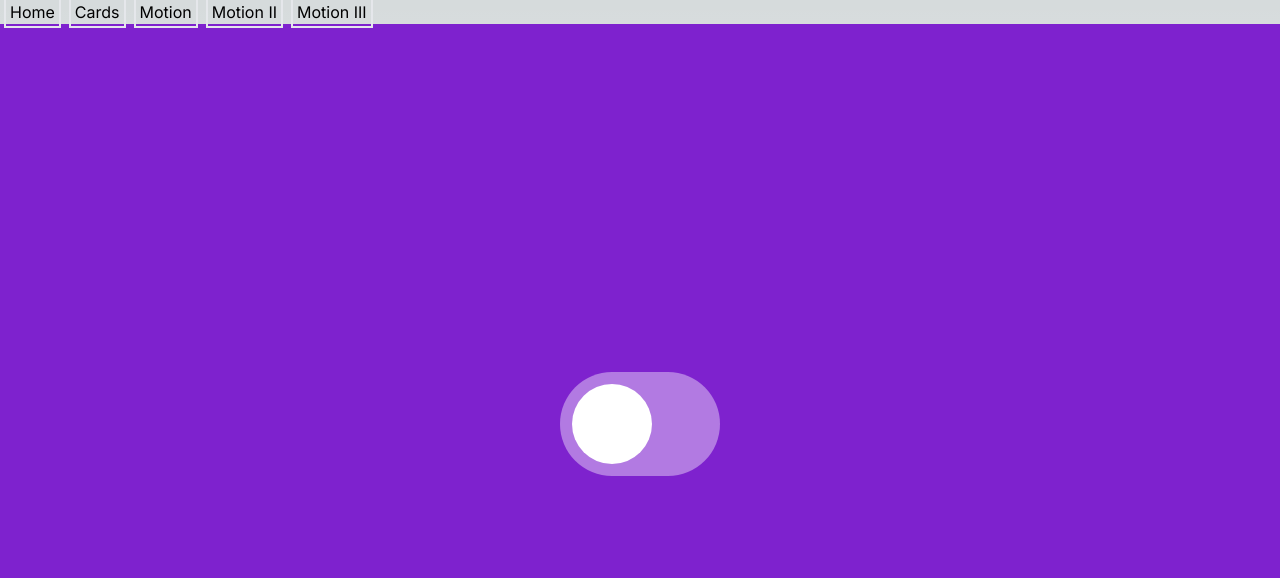
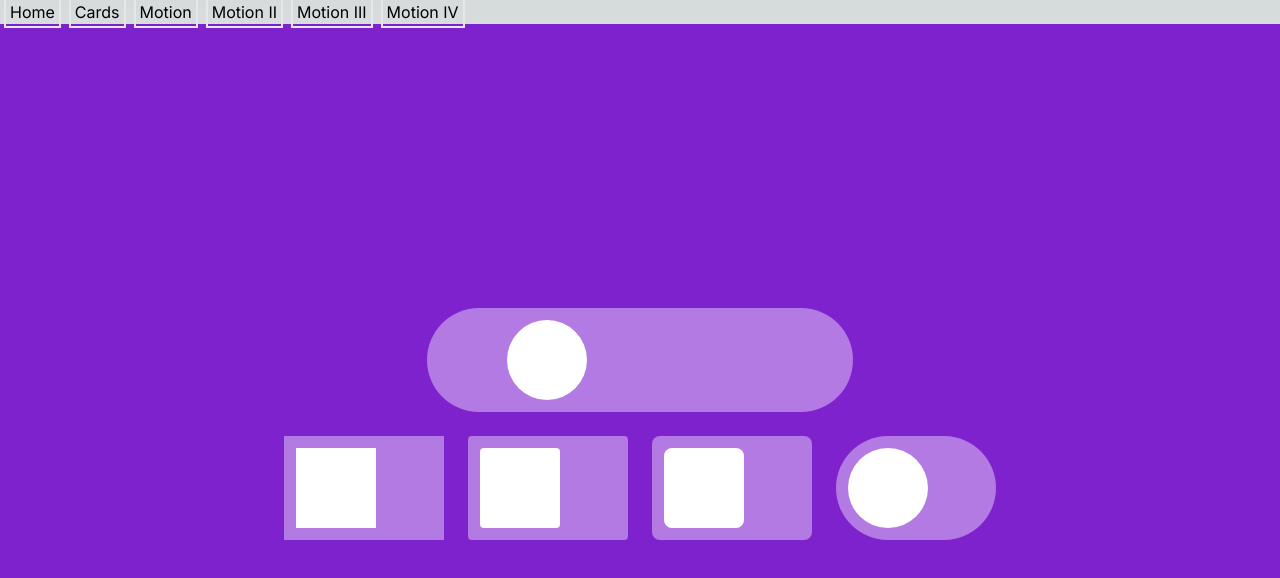
Before and after one commit to davidbeshensky/NextJSTailwindPlayground, a Next.js app: page /FramrMotionTest3 in a window 1280 px wide. Shown: the top 578 px of the page. Built offline with nearby package versions, Linux system fonts and the light colour scheme.

Commit message:
new commit

```diff
--- a/app/FramrMotionTest3/page.tsx
+++ b/app/FramrMotionTest3/page.tsx
@@ -1,4 +1,4 @@
-'use client'
+"use client";
 import React from "react";
 import { useState } from "react";
 import { motion } from "framer-motion";
@@ -9,13 +9,63 @@ export default function FramrMotionTest3() {
   const toggleSwitch = () => setIsOn(!isOn);
 
   return (
-    <div className="flex justify-center items-center h-screen bg-purple-700">
+    <div className="flex flex-col justify-center items-center h-screen bg-purple-700">
       <div
-        className="w-40 h-25 bg-white bg-opacity-40 rounded-full cursor-pointer flex justify-start p-3"
-        style={{ justifyContent: isOn ? 'flex-end' : 'flex-start' }}
+        className="w-1/3 h-25 bg-white bg-opacity-40 rounded-full cursor-pointer flex justify-start m-3 py-3 px-20"
+        style={{ justifyContent: isOn ? "flex-end" : "flex-start" }}
         onClick={toggleSwitch}
       >
-        <motion.div className="w-20 h-20 bg-white rounded-full" layout transition={spring} />
+        <motion.div
+          className="w-20 h-20 bg-white rounded-full"
+          layout
+          transition={spring}
+        />
+      </div>
+      <div className="flex flex-row">
+        <div
+          className="w-40 h-25 bg-white bg-opacity-40 cursor-pointer flex justify-start m-3 p-3"
+          style={{ justifyContent: isOn ? "flex-end" : "flex-start" }}
+          onClick={toggleSwitch}
+        >
+          <motion.div
+            className="w-20 h-20 bg-white"
+            layout
+            transition={spring}
+          />
+        </div>
+        <div
+          className="w-40 h-25 bg-white bg-opacity-40 rounded cursor-pointer flex justify-start m-3 p-3"
+          style={{ justifyContent: isOn ? "flex-end" : "flex-start" }}
+          onClick={toggleSwitch}
+        >
+          <motion.div
+            className="w-20 h-20 bg-white rounded"
+            layout
+            transition={spring}
+          />
+        </div>
+        <div
+          className="w-40 h-25 bg-white bg-opacity-40 rounded-lg cursor-pointer flex justify-start m-3 p-3"
+          style={{ justifyContent: isOn ? "flex-end" : "flex-start" }}
+          onClick={toggleSwitch}
+        >
+          <motion.div
+            className="w-20 h-20 bg-white rounded-lg"
+            layout
+            transition={spring}
+          />
+        </div>
+        <div
+          className="w-40 h-25 bg-white bg-opacity-40 rounded-full cursor-pointer flex justify-start m-3 p-3"
+          style={{ justifyContent: isOn ? "flex-end" : "flex-start" }}
+          onClick={toggleSwitch}
+        >
+          <motion.div
+            className="w-20 h-20 bg-white rounded-full"
+            layout
+            transition={spring}
+          />
+        </div>
       </div>
     </div>
   );
@@ -24,7 +74,7 @@ export default function FramrMotionTest3() {
 const spring = {
   type: "spring",
   stiffness: 700,
-  damping: 30
+  damping: 30,
 };
 
 // width: 80px;
--- /dev/null
+++ b/app/FramrMotionTest4/page.tsx
@@ -0,0 +1,42 @@
+'use client'
+import { useRef } from "react";
+import { motion, useScroll } from "framer-motion";
+
+export default function FramrMotionTest4() {
+  const ref = useRef(null);
+  const { scrollXProgress } = useScroll({ container: ref });
+
+  return (
+    <>
+      <svg className="fixed top-20 left-20 transform rotate-[-90deg]" width="100" height="100" viewBox="0 0 100 100">
+        <circle cx="50" cy="50" r="30" pathLength="1" className="bg" />
+        <motion.circle
+          cx="50"
+          cy="50"
+          r="30"
+          pathLength="1"
+          className="indicator"
+          style={{ pathLength: scrollXProgress }}
+        />
+      </svg>
+      <ul ref={ref}>
+        <li></li>
+        <li></li>
+        <li></li>
+        <li></li>
+        <li></li>
+        <li></li>
+        <li></li>
+        <li></li>
+        <li></li>
+        <li></li>
+        <li></li>
+      </ul>
+    </>
+  );
+}
+// id=progress
+
+// className=bg
+
+// className=indicator
--- a/app/layout.tsx
+++ b/app/layout.tsx
@@ -23,6 +23,7 @@ export default function RootLayout({
         <Link href='/FramrMotionTest' className="border-solid border-2 p-1 m-1">Motion</Link>
         <Link href='/FramrMotionTest2' className="border-solid border-2 p-1 m-1">Motion II</Link>
         <Link href='/FramrMotionTest3' className="border-solid border-2 p-1 m-1">Motion III</Link>
+        <Link href='/FramrMotionTest4' className="border-solid border-2 p-1 m-1">Motion IV</Link>
       </div>
         {children}
       </body>
```
